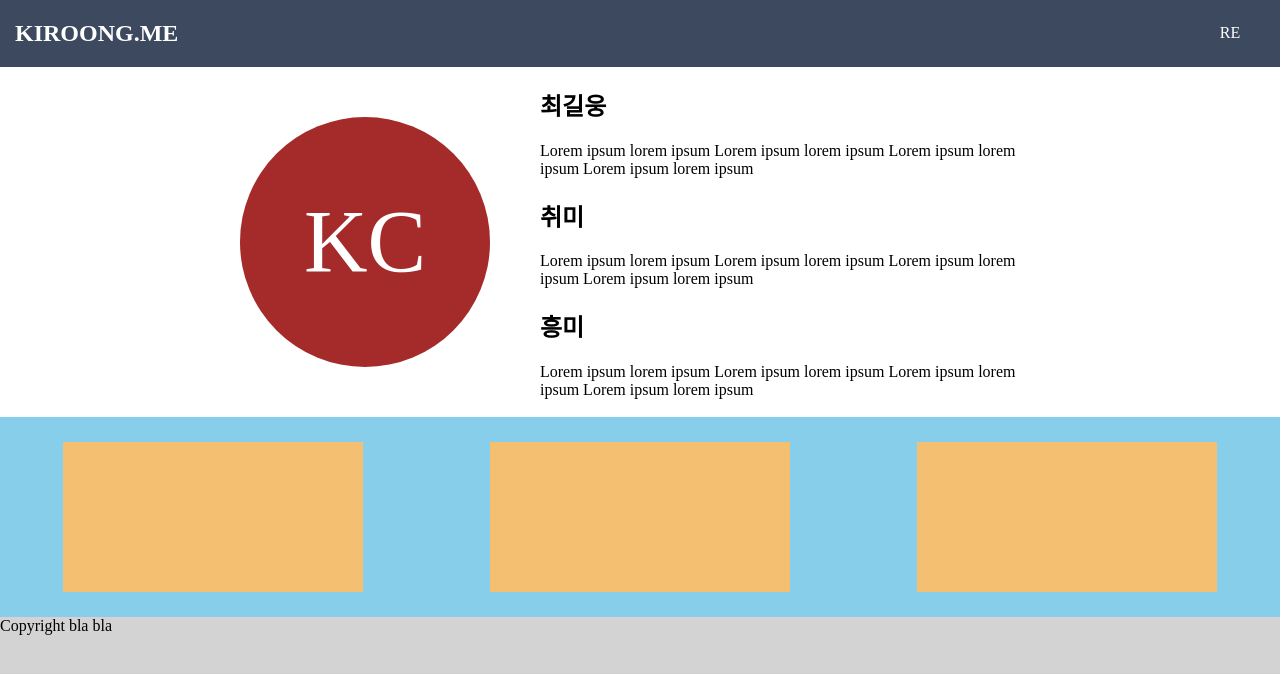
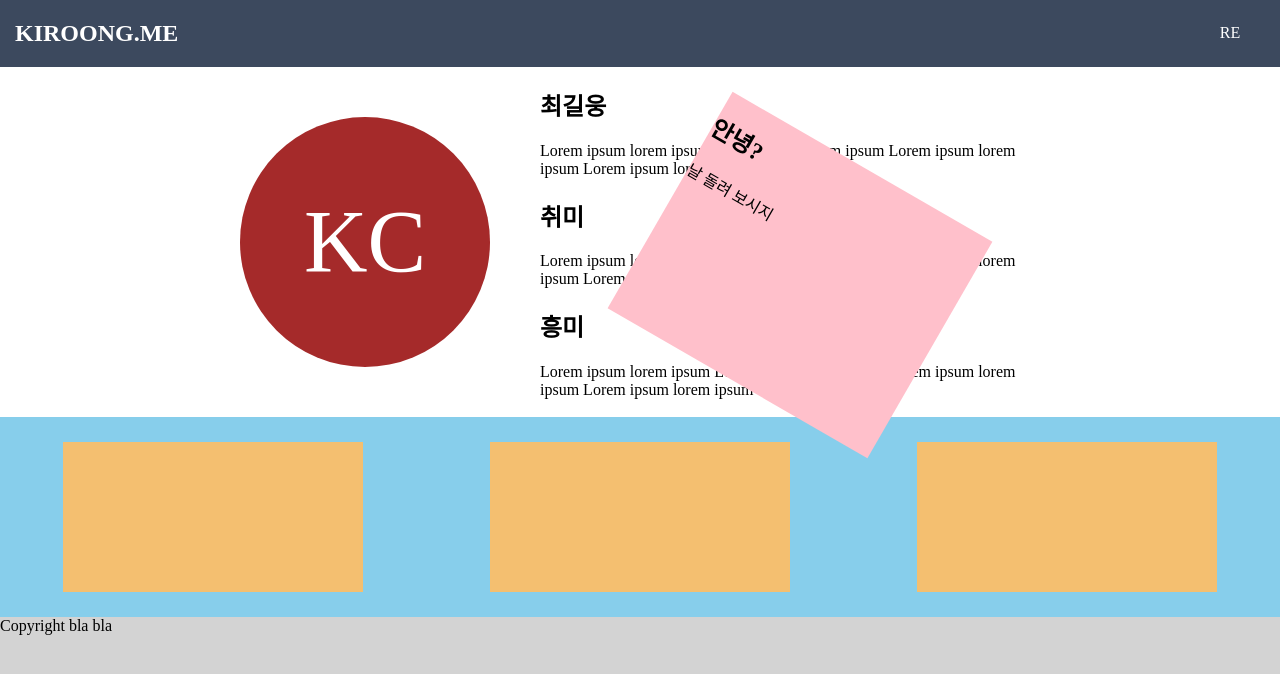
Before and after one commit to javelinsman/kiroong.me, a website: page html/index.html in a window 1280 px wide. Drawn offline with Linux system fonts and the light colour scheme; files that its build step writes are made by us from their sources.

Commit message:
포스트잇 기울여서 붙인 모양 만들어봄

```diff
--- a/css/index.css
+++ b/css/index.css
@@ -91,3 +91,15 @@ section[class="lower"] {
 .envelope:hover {
     background-color: #997747;
 }
+
+#target {
+    background-color: pink;
+    width: 300px;
+    height: 250px;
+    -ms-transform: rotate(30deg);
+    -webkit-transform: rotate(30deg);
+    transform: rotate(30deg);
+    position: absolute;
+    left: 650px;
+    top: 150px;
+}
--- a/html/index.html
+++ b/html/index.html
@@ -30,6 +30,10 @@
             <h2>흥미</h2>
             <p> Lorem ipsum lorem ipsum Lorem ipsum lorem ipsum Lorem ipsum lorem ipsum Lorem ipsum lorem ipsum</p>
         </div>
+        <div id="target">
+            <h1>안녕?</h1>
+            <p>날 돌려 보시지</p>
+        </div>
     </section>
     <section class="lower">
         <div class="envelope"></div>
```
